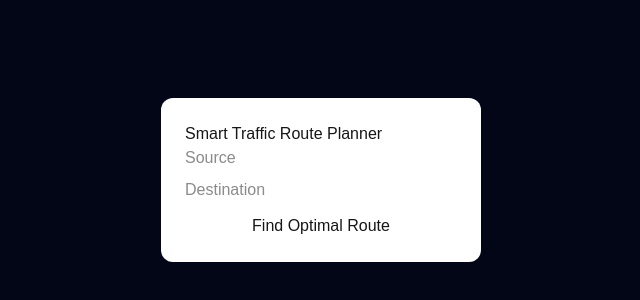
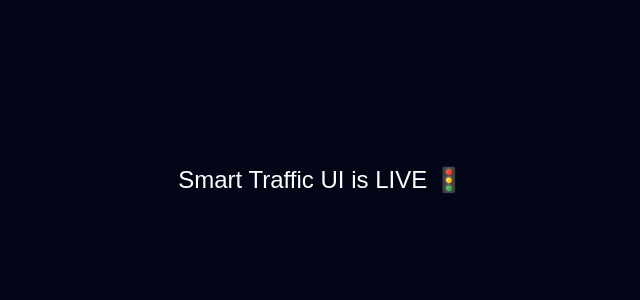
Before and after one commit to Aksharmadan/Smart-Traffic, a Next.js app in the folder smart-traffic-ui/: page / in a window 1280 px wide. Shown: the part 220-520 px from the top of the page, without its empty margins (319-959 px from the left). Built offline with nearby package versions, Linux system fonts and the light colour scheme.

Commit message:
Add root page to fix 404 on Vercel

```diff
--- a/smart-traffic-ui/app/page.tsx
+++ b/smart-traffic-ui/app/page.tsx
@@ -1,55 +1,17 @@
 'use client'
 
-import { useState } from 'react'
-
 export default function Home() {
-  const [source, setSource] = useState('')
-  const [destination, setDestination] = useState('')
-  const [result, setResult] = useState<any>(null)
-
-  async function findRoute() {
-    const res = await fetch(
-      `${process.env.NEXT_PUBLIC_API_URL}/route?source=${source}&destination=${destination}&hour=9`
-    )
-    const data = await res.json()
-    setResult(data)
-  }
-
   return (
-    <div style={{
+    <main style={{
       minHeight: '100vh',
       display: 'flex',
+      alignItems: 'center',
       justifyContent: 'center',
-      alignItems: 'center',
-      background: 'linear-gradient(135deg, #020617, #020617)'
+      background: '#020617',
+      color: 'white',
+      fontSize: '24px'
     }}>
-      <div style={{ background: 'white', padding: 24, borderRadius: 12, width: 320 }}>
-        <h2>Smart Traffic Route Planner</h2>
-
-        <input
-          placeholder="Source"
-          value={source}
-          onChange={e => setSource(e.target.value)}
-          style={{ width: '100%', marginBottom: 8 }}
-        />
-
-        <input
-          placeholder="Destination"
-          value={destination}
-          onChange={e => setDestination(e.target.value)}
-          style={{ width: '100%', marginBottom: 12 }}
-        />
-
-        <button onClick={findRoute} style={{ width: '100%' }}>
-          Find Optimal Route
-        </button>
-
-        {result && (
-          <pre style={{ marginTop: 12 }}>
-            {JSON.stringify(result, null, 2)}
-          </pre>
-        )}
-      </div>
-    </div>
+      Smart Traffic UI is LIVE 🚦
+    </main>
   )
 }
```
